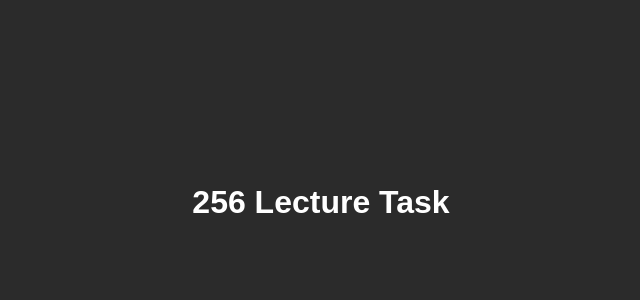
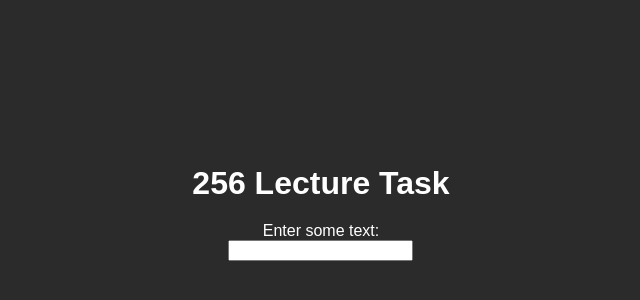
Before and after one commit to dylankrish/256-lecture-task-website, a plain HTML site: page index.html in a window 1280 px wide. Shown: the part 198-498 px from the top of the page, without its empty margins (319-959 px from the left). Drawn offline with Linux system fonts and the light colour scheme.

Commit message:
add text box

```diff
--- a/index.html
+++ b/index.html
@@ -7,22 +7,25 @@
     <title>Document</title>
 </head>
 <body>
-    <div>
-        <h1 style="display: flex; justify-content: center; align-items: center; height: 100vh;">256 Lecture Task</h1>
+    <div style="text-align: center;">
+        <h1>256 Lecture Task</h1>
+        <label for="inputBox">Enter some text:</label><br>
+        <input type="text" id="inputBox">
     </div>
 </body>
 <style>
-        html, body {
-            margin: 0;
-            padding: 0;
-            height: 100%;
-        }
-
-    div {
+    html, body {
+        margin: 0;
+        padding: 0;
+        height: 100%;
         display: flex;
+        flex-direction: column;
         justify-content: center;
         align-items: center;
-        height: 100vh;
+    }
+
+    h1 {
+        margin-bottom: 20px; /* Add some spacing between the heading and the form */
     }
 </style>
 </html>
```
